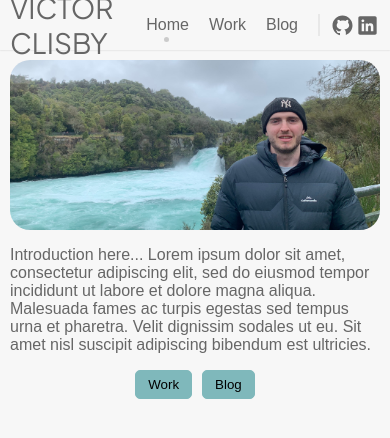
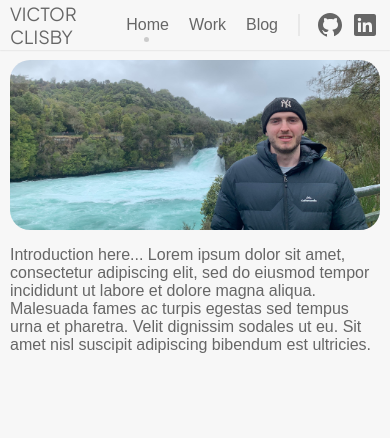
Before and after one commit to vclisby/personal-website, a SvelteKit app: page / in a window 390 px wide. Shown: the top 438 px of the page. Built offline with nearby package versions, Linux system fonts and the light colour scheme.

Commit message:
Remove work/blog nav buttons and improve styling on small screens

```diff
--- a/src/lib/components/Header.svelte
+++ b/src/lib/components/Header.svelte
@@ -26,8 +26,8 @@
 			</ul>
 		</nav>
 		<div class="vertical-separator" />
-		<img alt="GitHub Logo" src={ghlogo} width="25" />
-		<img alt="LinkedIn Logo" src={lilogo} width="25" />
+		<img alt="GitHub Logo" src={ghlogo} width="30" />
+		<img alt="LinkedIn Logo" src={lilogo} width="30" />
 	</div>
 </header>
 
@@ -107,4 +107,14 @@
 	[aria-current='page'].blog-item .active-dot {
 		margin-left: 24px;
 	}
+
+	img {
+		padding-left: 5px;
+	}
+
+	@media screen and (max-width: 600px) {
+		.title {
+			font-size: 18px;
+		}
+	}
 </style>
--- a/src/routes/+page.svelte
+++ b/src/routes/+page.svelte
@@ -14,7 +14,6 @@
 		urna et pharetra. Velit dignissim sodales ut eu. Sit amet nisl suscipit adipiscing bibendum est
 		ultricies.
 	</p>
-	<div class="button-container"><button>Work</button><button>Blog</button></div>
 </section>
 
 <style>
@@ -34,20 +33,4 @@
 	p {
 		max-width: 1200px;
 	}
-
-	.button-container {
-		display: flex;
-		gap: 10px;
-	}
-
-	button {
-		padding: 6px 12px;
-		background-color: #7fb8bb;
-		border: 1px solid #7fb8bb;
-		border-radius: 5px;
-
-		&:hover {
-			background-color: white;
-		}
-	}
 </style>
```
